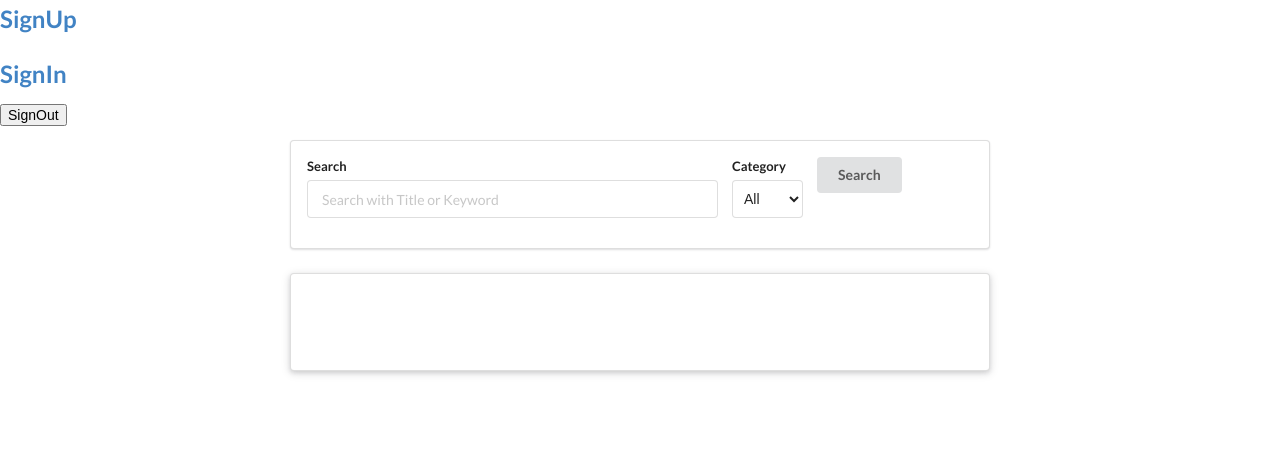
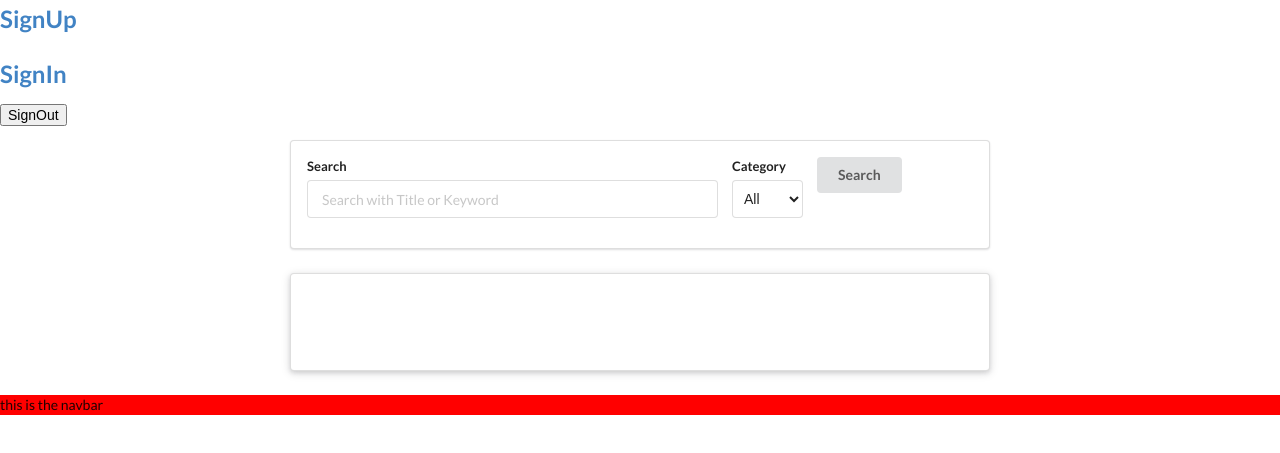
Before and after one commit to abdulmoizhussain/OLX-app-html-css-js, a plain HTML site: page index.html in a window 1280 px wide. Shown: the part 57-510 px from the top of the page. Drawn offline with nearby package versions, Linux system fonts and the light colour scheme; no server answers.

Commit message:
fixed bug in chat.js

```diff
--- a/index.html
+++ b/index.html
@@ -7,8 +7,18 @@
   <meta http-equiv="X-UA-Compatible" content="ie=edge">
   <link rel="stylesheet" href="https://cdn.jsdelivr.net/npm/semantic-ui@2.3.2/dist/semantic.min.css">
   <title>OLX Pakistan</title>
+  <style>
+    #nav-bar {
+      position: relative;
+      top: 0;
+      width: 100%;
+      background-color: red;
+    }
+    body {
+      /* padding-top: 20px; */
+    }
+  </style>
 </head>
-
 <body>
   <h1>OLX Pakistan</h1>
   <h2>
@@ -54,6 +64,8 @@
   </div>
   <div id="div-all-ads" class="ui divided items raised very padded text container segment">
   </div>
+  <div id="nav-bar">this is the navbar</div>
+</body>
 <script src="./app.js"></script>
 <script src="https://www.gstatic.com/firebasejs/5.1.0/firebase-app.js"></script>
 <script src="https://www.gstatic.com/firebasejs/5.1.0/firebase-database.js"></script>
@@ -70,6 +82,5 @@
   firebase.initializeApp(config);
 </script>
 <script src="index-file.js"></script>
-</body>
 
 </html>
```
Lines whose indentation alone changed are shown as unchanged.
